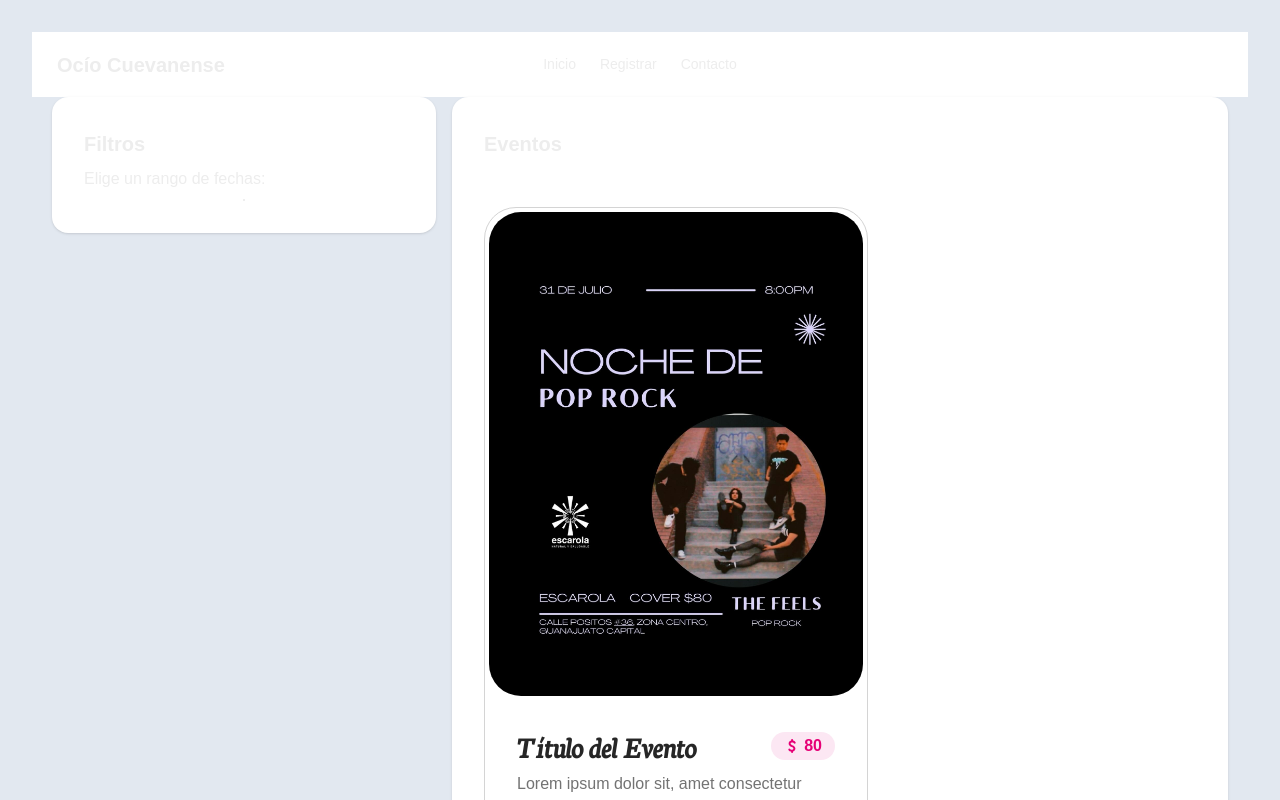
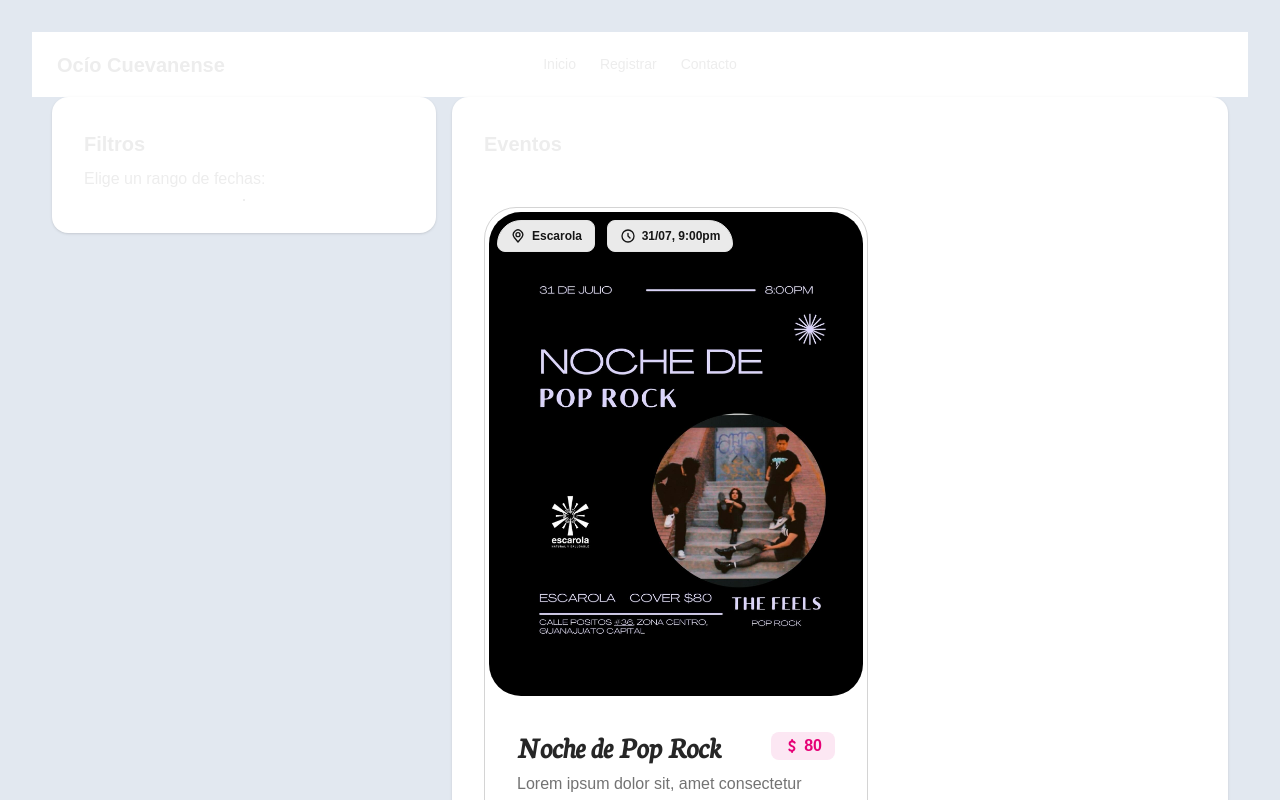
Before and after one commit to x4nemi/gto, a Next.js app: page / in a window 1280 px wide. Shown: the top 800 px of the page. Built offline with nearby package versions, Linux system fonts and the light colour scheme; a web font is replaced by a local one.

Commit message:
Add time button

```diff
--- a/src/app/EventList.tsx
+++ b/src/app/EventList.tsx
@@ -68,14 +68,40 @@
 				}
 
 				<div className="card card-lg border rounded-4xl border-neutral-300 w-96 mt-10" >
-					{/* <div className="absolute inset-x-0 top-0 text-slate-50 mix-blend-normal font-semibold text-xl flex items-center justify-center ">
-						<div className='flex items-center gap-2 mt-4'>
-							<svg className="w-6 h-6" aria-hidden="true" xmlns="http://www.w3.org/2000/svg" width="24" height="24" fill="none" viewBox="0 0 24 24">
-								<path stroke-linecap="round" stroke-linejoin="round" stroke-width="2" d="M4 10h16m-8-3V4M7 7V4m10 3V4M5 20h14a1 1 0 0 0 1-1V7a1 1 0 0 0-1-1H5a1 1 0 0 0-1 1v12a1 1 0 0 0 1 1Zm3-7h.01v.01H8V13Zm4 0h.01v.01H12V13Zm4 0h.01v.01H16V13Zm-8 4h.01v.01H8V17Zm4 0h.01v.01H12V17Zm4 0h.01v.01H16V17Z" />
-							</svg>
-							<span className='text-sm font-semibold'>31/07 10:00PM</span>
+					<div className='relative'>
+						<div className="absolute top-3 left-3">
+							<button className='btn btn-soft btn-sm rounded-tl-3xl'>
+								<svg className="w-4 h-4" aria-hidden="true" xmlns="http://www.w3.org/2000/svg" width="24" height="24" fill="none" viewBox="0 0 24 24">
+									<path stroke="currentColor" stroke-linecap="round" stroke-linejoin="round" stroke-width="2" d="M12 13a3 3 0 1 0 0-6 3 3 0 0 0 0 6Z" />
+									<path stroke="currentColor" stroke-linecap="round" stroke-linejoin="round" stroke-width="2" d="M17.8 13.938h-.011a7 7 0 1 0-11.464.144h-.016l.14.171c.1.127.2.251.3.371L12 21l5.13-6.248c.194-.209.374-.429.54-.659l.13-.155Z" />
+								</svg>
+								Escarola
+							</button>
 						</div>
-					</div> */}
+						<div className="dropdown dropdown-center absolute top-3 right-3">
+							<button tabIndex={0} className='btn btn-soft btn-sm rounded-tr-3xl '>
+								<svg className="w-4 h-4" aria-hidden="true" xmlns="http://www.w3.org/2000/svg" width="24" height="24" fill="none" viewBox="0 0 24 24">
+									<path stroke="currentColor" stroke-linecap="round" stroke-linejoin="round" stroke-width="2" d="M12 8v4l3 3m6-3a9 9 0 1 1-18 0 9 9 0 0 1 18 0Z" />
+								</svg>
+								31/07, 9:00pm
+							</button>
+							<ul tabIndex={0} className="dropdown-content mt-1 menu bg-base-100 rounded-box z-1 p-2 shadow-sm w-36">
+								<div className='text-xs py-2 text-center'>
+									Agregar al calendario
+								</div>
+								<li><a className='flex items-center gap-2'>
+									<svg xmlns="http://www.w3.org/2000/svg" width="24" height="24" fill="#000000" viewBox="0 0 256 256"><path d="M120,128a32,32,0,1,0-32,32A32,32,0,0,0,120,128Zm-48,0a16,16,0,1,1,16,16A16,16,0,0,1,72,128Zm152-24H208V40a8,8,0,0,0-8-8H104a8,8,0,0,0-8,8V64H40A16,16,0,0,0,24,80v96a16,16,0,0,0,16,16H72v16a16,16,0,0,0,16,16H216a16,16,0,0,0,16-16V112A8,8,0,0,0,224,104Zm-58.34,60L216,127.65v72.7ZM112,48h80v77.24l-40,28.89V80a16,16,0,0,0-16-16H112ZM40,80h96v77.9c0,.12,0,.24,0,.36V176H40ZM88,192h48a16,16,0,0,0,16-16v-2.13L199.26,208H88Z"></path></svg>
+									Outlook
+								</a></li>
+								<li><a className='flex items-center gap-2'>
+									<svg className="w-6 h-6" aria-hidden="true" xmlns="http://www.w3.org/2000/svg" width="24" height="24" fill="currentColor" viewBox="0 0 24 24">
+										<path fill-rule="evenodd" d="M12.037 21.998a10.313 10.313 0 0 1-7.168-3.049 9.888 9.888 0 0 1-2.868-7.118 9.947 9.947 0 0 1 3.064-6.949A10.37 10.37 0 0 1 12.212 2h.176a9.935 9.935 0 0 1 6.614 2.564L16.457 6.88a6.187 6.187 0 0 0-4.131-1.566 6.9 6.9 0 0 0-4.794 1.913 6.618 6.618 0 0 0-2.045 4.657 6.608 6.608 0 0 0 1.882 4.723 6.891 6.891 0 0 0 4.725 2.07h.143c1.41.072 2.8-.354 3.917-1.2a5.77 5.77 0 0 0 2.172-3.41l.043-.117H12.22v-3.41h9.678c.075.617.109 1.238.1 1.859-.099 5.741-4.017 9.6-9.746 9.6l-.215-.002Z" clip-rule="evenodd" />
+									</svg>
+									Google
+								</a></li>
+							</ul>
+						</div>
+					</div>
 					<div className='px-1 pt-1 rounded-4xl'>
 						<img
 							src={cards[0].image}
@@ -84,9 +110,9 @@
 						/>
 					</div>
 					<div className='card-body'>
-						<div className='justify-between flex items-center gap-8'>
-							<div className='card-title font-neuton italic text-3xl text-neutral-800'>Título del Evento</div>
-							<div className="badge badge-soft badge-lg bg-pink-100 text-pink-600 badge-outline border-0 font-semibold text-md gap-1">
+						<div className='justify-between flex items-center gap-1'>
+							<div className='card-title font-neuton italic text-3xl text-neutral-800'>Noche de Pop Rock</div>
+							<div className="badge badge-soft badge-lg bg-pink-100 text-pink-600 badge-outline border-0 font-semibold text-md gap-1 rounded-lg">
 								<svg className="w-4 h-4" aria-hidden="true" xmlns="http://www.w3.org/2000/svg" width="15" height="15" fill="none" viewBox="0 0 24 24">
 									<path stroke="currentColor" stroke-linecap="round" stroke-linejoin="round" stroke-width="3" d="M8 17.345a4.76 4.76 0 0 0 2.558 1.618c2.274.589 4.512-.446 4.999-2.31.487-1.866-1.273-3.9-3.546-4.49-2.273-.59-4.034-2.623-3.547-4.488.486-1.865 2.724-2.899 4.998-2.31.982.236 1.87.793 2.538 1.592m-3.879 12.171V21m0-18v2.2" />
 								</svg>
@@ -96,14 +122,14 @@
 						</div>
 						<p className='text-neutral-500 text-md'>Lorem ipsum dolor sit, amet consectetur adipisicing elit. Officiis magnam est maxime.</p>
 					</div>
-					<div className='divider'></div>
+					{/* <div className='divider'></div>
 					<div className='flex '>
 						<svg xmlns="http://www.w3.org/2000/svg" width="25" height="25" fill="#000000" viewBox="0 0 256 256"><path d="M208,32H184V24a8,8,0,0,0-16,0v8H88V24a8,8,0,0,0-16,0v8H48A16,16,0,0,0,32,48V208a16,16,0,0,0,16,16H208a16,16,0,0,0,16-16V48A16,16,0,0,0,208,32ZM72,48v8a8,8,0,0,0,16,0V48h80v8a8,8,0,0,0,16,0V48h24V80H48V48ZM208,208H48V96H208V208Z"></path></svg>
 						<span className='text-neutral-500 text-sm font-semibold'>31/07 10:00PM</span>
-					</div>
+					</div> */}
 				</div>
 
 			</div>
-		</div>
+		</div >
 	)
 }
```
